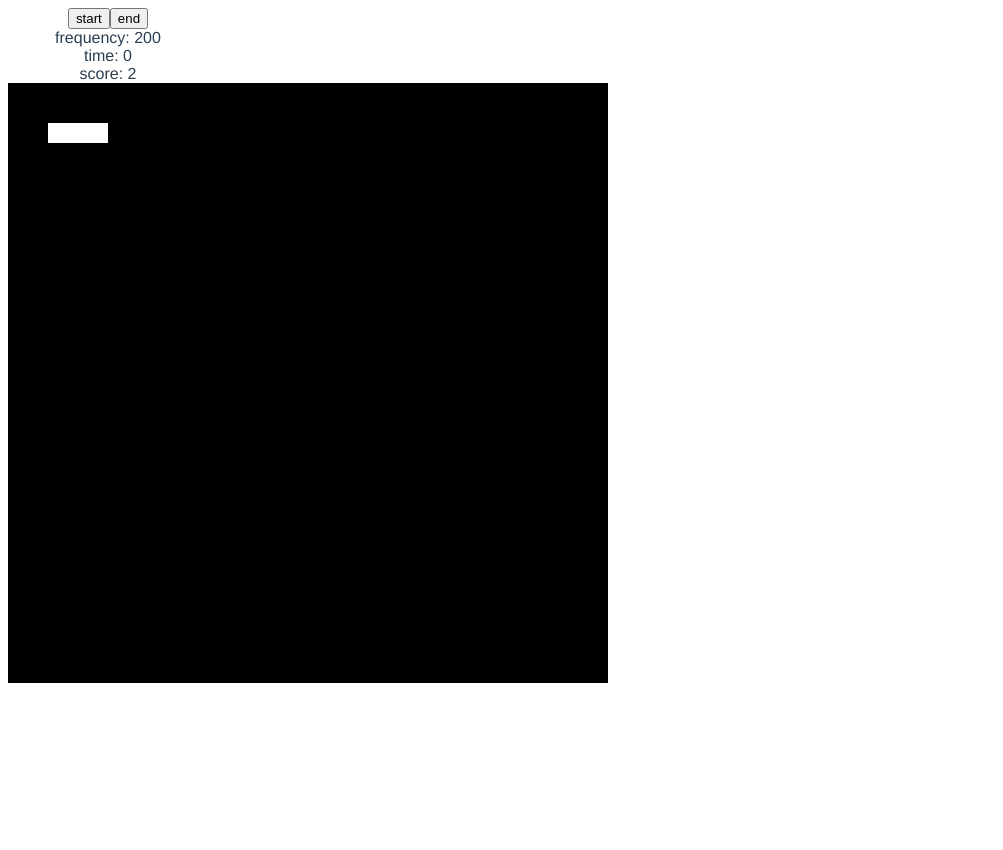
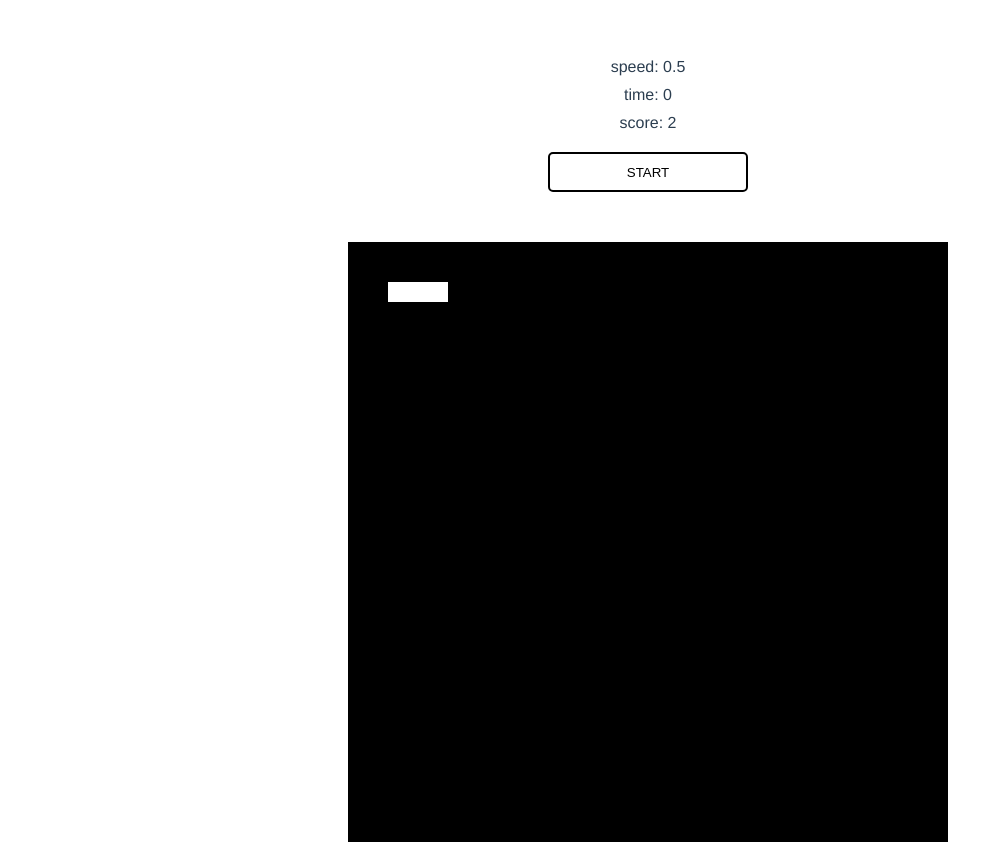
Before and after one commit to HJ29/snake, a Vue app: page / in a window 1280 px wide. Shown: the whole page, without its empty margins (0-1003 px from the left). Before the commit the page ends 800 px from the top, so only its background shows below. Built offline with nearby package versions, Linux system fonts and the light colour scheme.

Commit message:
deploy script

```diff
--- a/package.json
+++ b/package.json
@@ -5,7 +5,8 @@
   "scripts": {
     "serve": "vue-cli-service serve",
     "build": "vue-cli-service build",
-    "lint": "vue-cli-service lint"
+    "lint": "vue-cli-service lint",
+    "deploy": "./deploy.sh"
   },
   "dependencies": {
     "core-js": "^3.6.4",
--- a/src/App.vue
+++ b/src/App.vue
@@ -1,5 +1,5 @@
 <template>
-  <div id="app">
+  <div id="app" style="height: 100%; width: 100vw;">
     <game></game>
   </div>
 </template>
--- a/src/components/Game.vue
+++ b/src/components/Game.vue
@@ -1,25 +1,22 @@
 <template>
-  <div>
-    <div style="width: 200px;">
-      <button
-        @click="start">
-        start
-      </button>
-      <button
-        @click="end">
-        end
-      </button>
-      <div>
-        {{`frequency: ${frequency}`}}
+  <div class="page-container">
+    <div class="setting-container">
+      <div class="text">
+        {{`speed: ${100/frequency}`}}
       </div>
-      <div>
+      <div class="text">
         {{`time: ${time}`}}
       </div>
-      <div>
+      <div class="text">
         {{`score: ${positions.length - 1}`}}
       </div>
+      <button
+        class="button"
+        @click="start">
+        START
+      </button>
     </div>
-    <div class="container">
+    <div class="game-container">
       <snake
         :positions="positions"/>
       <food
@@ -35,6 +32,7 @@ function clone(obj) {
 function random(num) {
   return Math.floor(Math.random() * Math.floor(num))
 }
+const initialPositions = [[2,2], [3,2], [4,2]]
 const directions = {
   left: {
     name: 'left',
@@ -63,7 +61,7 @@ export default {
       gameTimer: null,
       timer: null,
       time: 0,
-      positions: [[2,2], [3,2], [4,2]],
+      positions: initialPositions,
       direction: directions.right,
       foodPosition: null,
       container: {
@@ -75,14 +73,16 @@ export default {
   },
   mounted() {
     window.addEventListener("keydown", e => {
-      if(this.time > 0) {
-        this.keyPress(e.keyCode)
-      }
+      this.keyPress(e.keyCode)
     });
   },
   methods: {
     keyPress(code) {
       switch(code) {
+        case 13:
+          this.end();
+          this.start();
+          break;
         case 37:  // left
           this.changeDirection(directions.left);
           break;
@@ -133,7 +133,7 @@ export default {
       return false
     },
     start() {
-      this.generateFood()
+      this.generateFood();
       if(this.gameTimer) clearInterval(this.gameTimer)
       this.gameTimer = setInterval(() => {
         this.move()
@@ -151,7 +151,7 @@ export default {
     end() {
       if(this.gameTimer) clearInterval(this.gameTimer)
       if(this.timer) clearInterval(this.timer)
-      this.positions = [[2,2]]
+      this.positions = initialPositions
       this.direction = directions.right
       this.foodPosition = null
       this.timer = null
@@ -165,10 +165,32 @@ export default {
 $size: 20px;
 $width: 30;
 $height: 30;
-.container {
-  position: relative;
-  height: calc(#{$size} * #{$height});
-  width: calc(#{$size} * #{$width});
-  background: black;
+.page-container {
+  width: 100%;
+  height: 100%;
+  .setting-container {
+    margin: auto;
+    padding: 40px 0px;
+    .text {
+      margin: 10px 0px;
+    }
+    .button {
+      margin: 10px 0px;
+      height: 40px;
+      width: 200px;
+      background: white;
+      border-radius: 5px;
+      border-width: 2px;
+      border-style: solid;
+      border-color: black;
+    }
+  }
+  .game-container {
+    margin: auto;
+    position: relative;
+    height: calc(#{$size} * #{$height});
+    width: calc(#{$size} * #{$width});
+    background: black;
+  }
 }
 </style>
--- /dev/null
+++ b/vue.config.js
@@ -0,0 +1,5 @@
+module.exports = {
+  publicPath: process.env.NODE_ENV === 'production'
+    ? '/snake/'
+    : '/'
+}
```
Also changed, not shown: 1 other file (tests, documents, lock files or other folders).
